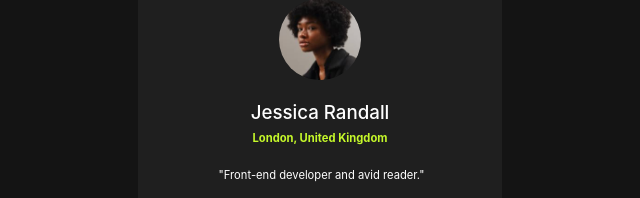
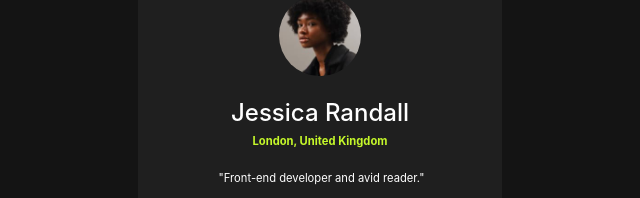
Before and after one commit to yellowgram1543/social-links-profile-main, a plain HTML site: page index.html in a window 1280 px wide. Shown: the part 153-351 px from the top of the page, without its empty margins (320-960 px from the left). Drawn offline with Linux system fonts and the light colour scheme.

Commit message:
Update index.html
changed heading level and added alt attribute in img tag

```diff
--- a/index.html
+++ b/index.html
@@ -9,9 +9,9 @@
 <body id="background">
     <div id="box">
        <div id="intro">
-          <img id="Jessica" src="/assets/images/avatar-jessica.jpeg">
-          <h3 id="name" class="biodata">Jessica Randall</h3>
-          <h6 id="location" class="biodata">London, United Kingdom</h6>
+          <img id="Jessica" src="/assets/images/avatar-jessica.jpeg" alt="Jessica randall">
+          <h2 id="name" class="biodata">Jessica Randall</h2>
+          <h5 id="location" class="biodata">London, United Kingdom</h5>
           <p id="job" class="biodata">"Front-end developer and avid reader."</p>
        </div>
        <div id="flex">
```
